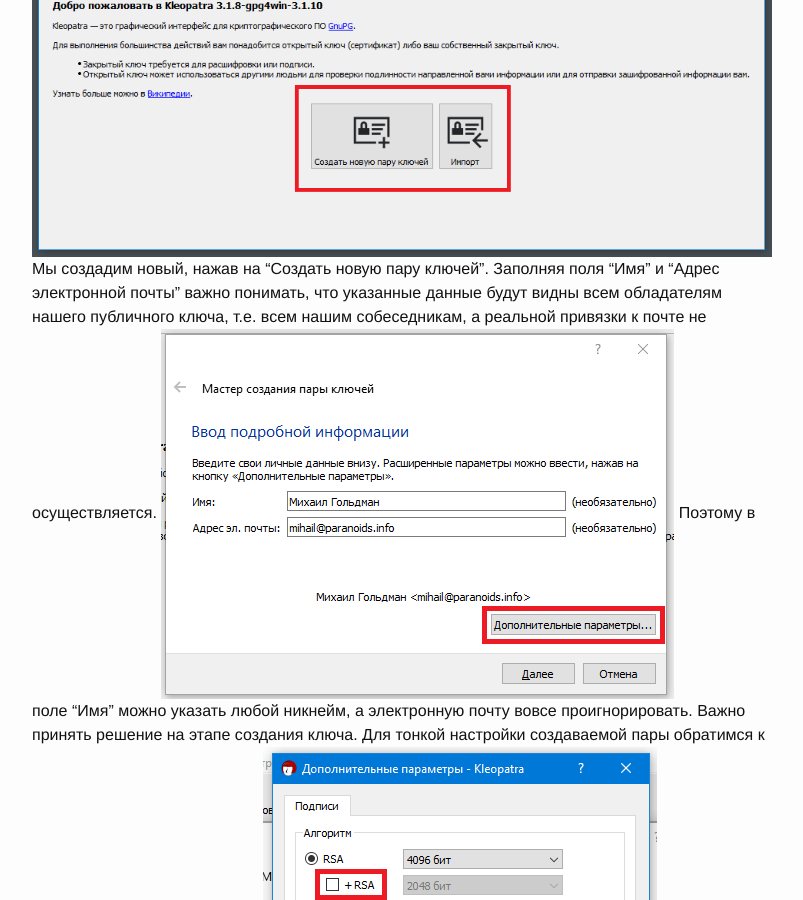
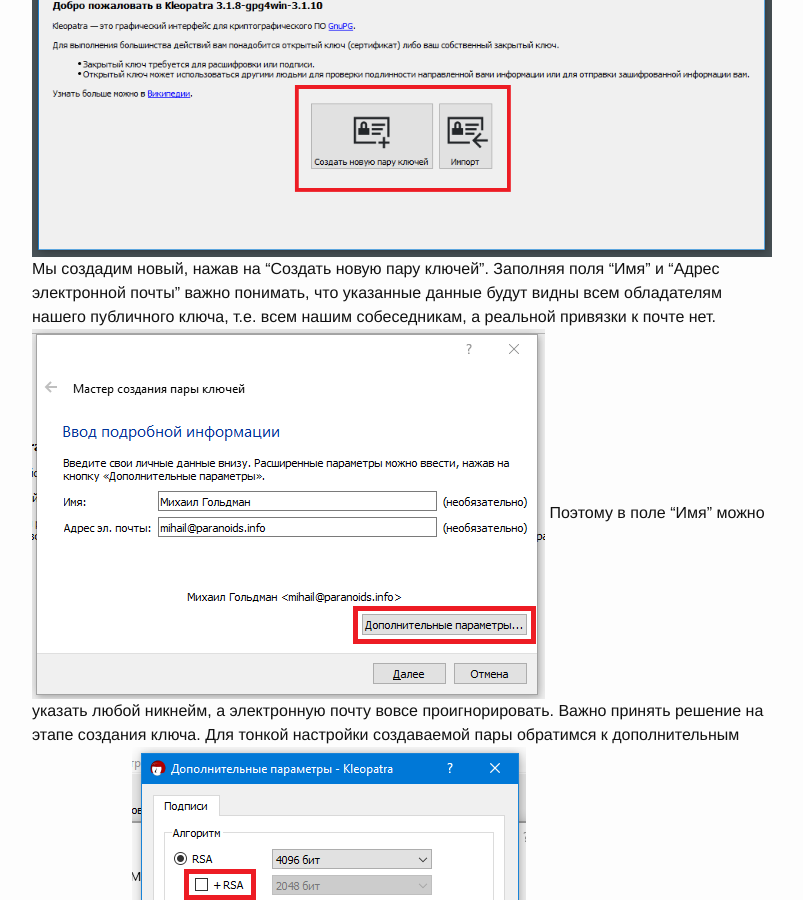
Before and after one commit to 2b7E1n6D0e5R7/2b7E1n6D0e5R7.github.io, a Jekyll site: the page built from _posts/2019-12-16-pgp-encryption-windows.md, in a window 1280 px wide and 900 px high, scrolled down 3135 px. Shown: the whole window, without its empty margins (238-1041 px from the left). Built offline with Jekyll 4.4.1, drawn with Linux system fonts in a browser that asks for light colours; our own code applies the rules of GitHub Pages for plain Markdown files.

Commit message:
Update 2019-12-16-pgp-encryption-windows.md

```diff
--- a/_posts/2019-12-16-pgp-encryption-windows.md
+++ b/_posts/2019-12-16-pgp-encryption-windows.md
@@ -18,7 +18,7 @@
 ![PGP-шифрование Windows](/images/posts/pgp-windows/5.png)
 Список ключей пуст, Kleopatra предлагает импортировать существующие ключи, либо создать новый.
 ![PGP-шифрование Windows](/images/posts/pgp-windows/6.png)
-Мы создадим новый, нажав на "Создать новую пару ключей". Заполняя поля "Имя" и "Адрес электронной почты" важно понимать, что указанные данные будут видны всем обладателям нашего публичного ключа, т.е. всем нашим собеседникам, а реальной привязки к почте не осуществляется.
+Мы создадим новый, нажав на "Создать новую пару ключей". Заполняя поля "Имя" и "Адрес электронной почты" важно понимать, что указанные данные будут видны всем обладателям нашего публичного ключа, т.е. всем нашим собеседникам, а реальной привязки к почте нет.
 ![PGP-шифрование Windows](/images/posts/pgp-windows/7.png)
 Поэтому в поле "Имя" можно указать любой никнейм, а электронную почту вовсе проигнорировать. Важно принять решение на этапе создания ключа. Для тонкой настройки создаваемой пары обратимся к дополнительным параметрам.
 ![PGP-шифрование Windows](/images/posts/pgp-windows/8.png)
```
